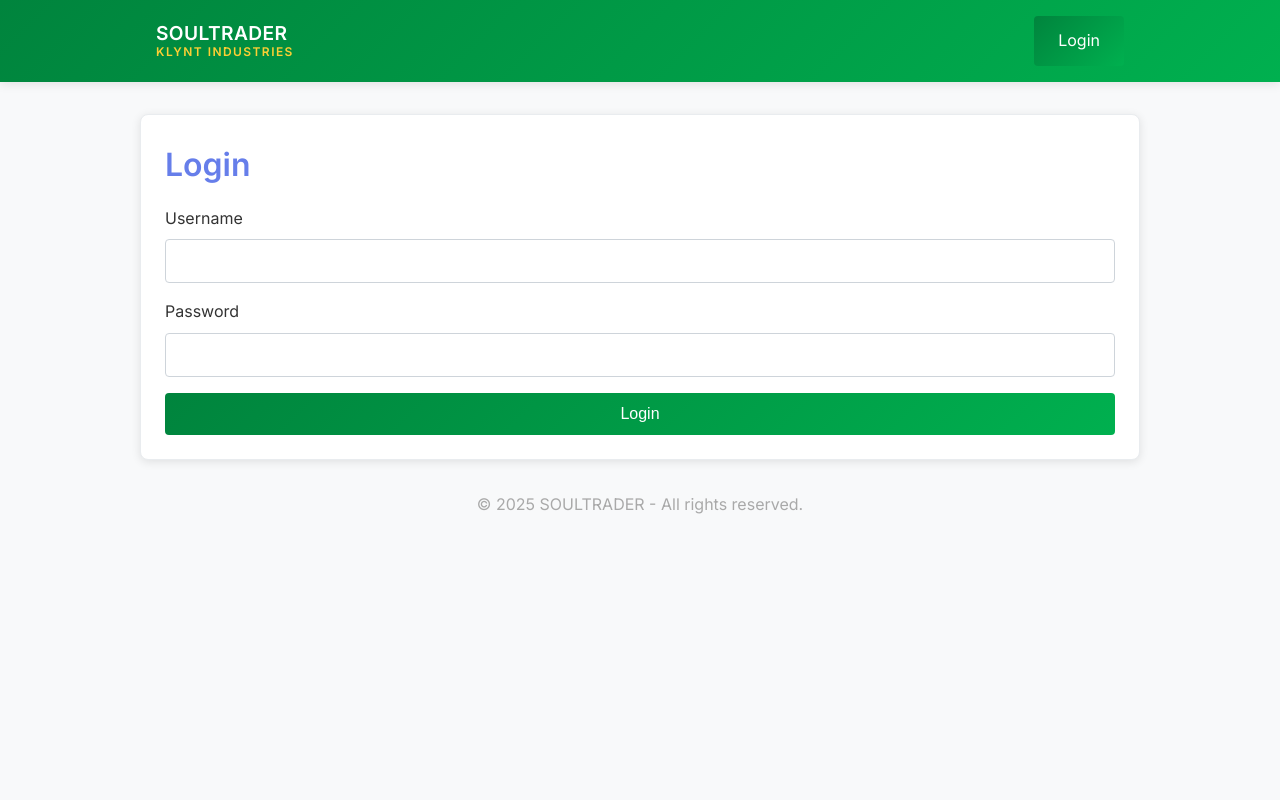
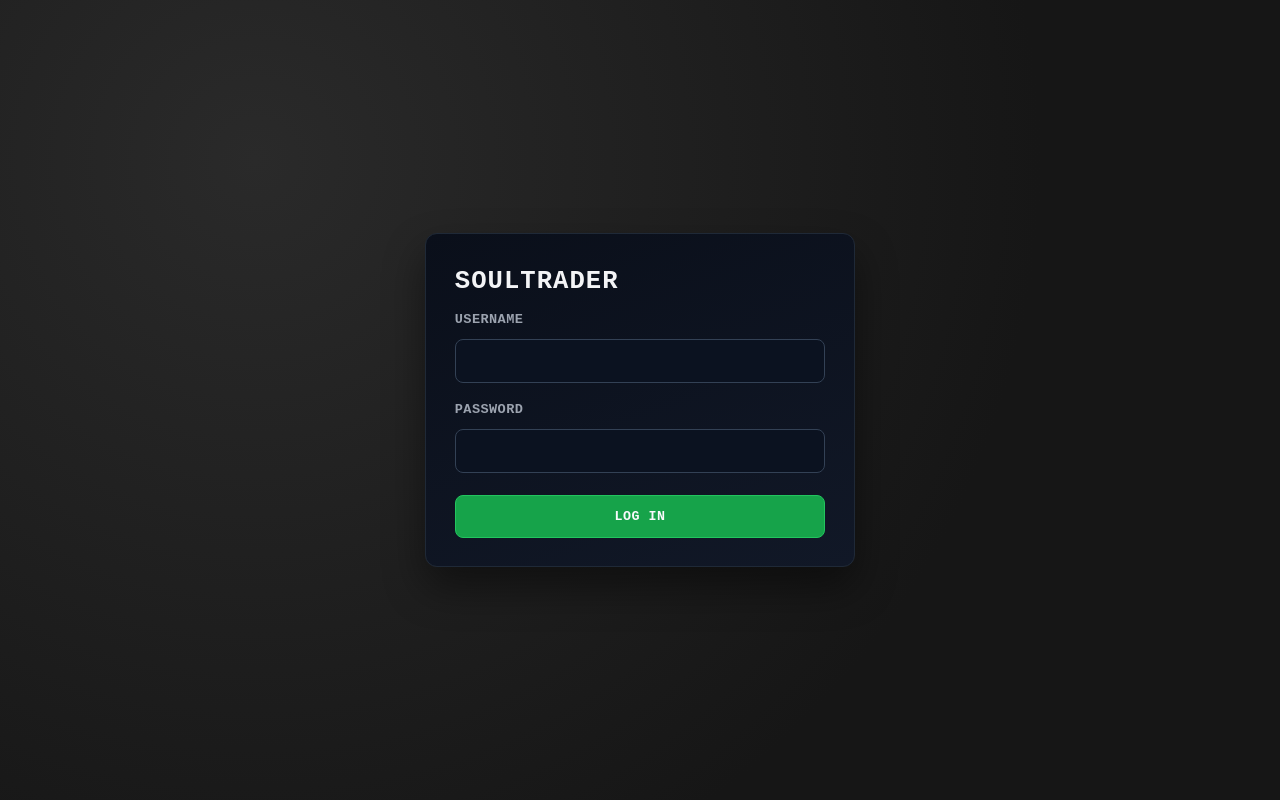
Before and after one commit to davemccarthy/SoulTrader, a Django app: page /login/ in a window 1280 px wide. Run offline with Django 5.2, Linux system fonts and the light colour scheme.

Commit message:
Revamp login into a standalone dark terminal-style screen.
Hide shared page chrome on login and update the footer year to 2026.

Co-authored-by: Cursor <cursoragent@cursor.com>

```diff
--- a/core/templates/core/base.html
+++ b/core/templates/core/base.html
@@ -1528,7 +1528,7 @@
     </main>
 
     <footer class="footer">
-        <p>&copy; 2025 SOULTRADER - All rights reserved.</p>
+        <p>&copy; 2026 SOULTRADER - All rights reserved.</p>
     </footer>
 
     <!-- Holdings History Renderer (shared by holdings and trades pages) -->
--- a/core/templates/core/login.html
+++ b/core/templates/core/login.html
@@ -3,8 +3,104 @@
 {% block title %}Login - SOULTRADER{% endblock %}
 
 {% block content %}
-<div class="card">
-    <h1 style="color: #667eea; margin-bottom: 1rem;">Login</h1>
+<style>
+    body {
+        background: radial-gradient(circle at 20% 20%, #2a2a2a 0%, #161616 65%);
+    }
+
+    .header,
+    .portfolio-widget,
+    .ticker-container,
+    .footer {
+        display: none;
+    }
+
+    .main-content {
+        max-width: 100%;
+        margin: 0;
+        padding: 0;
+    }
+
+    .login-shell {
+        min-height: 100vh;
+        display: flex;
+        align-items: center;
+        justify-content: center;
+        padding: 2rem 1rem;
+    }
+
+    .login-card {
+        width: 100%;
+        max-width: 430px;
+        background: linear-gradient(160deg, #0a0f1a 0%, #111827 100%);
+        border: 1px solid #1f2937;
+        border-radius: 12px;
+        padding: 1.8rem;
+        box-shadow: 0 20px 40px rgba(0, 0, 0, 0.45);
+        color: #e5e7eb;
+        font-family: "Courier New", Courier, monospace;
+    }
+
+    .login-title {
+        margin: 0 0 0.35rem 0;
+        font-size: 1.6rem;
+        letter-spacing: 0.04em;
+        color: #f3f4f6;
+    }
+
+    .login-card .form-group {
+        margin-bottom: 1rem;
+    }
+
+    .login-card .form-group label {
+        color: #9ca3af;
+        font-weight: 600;
+        letter-spacing: 0.03em;
+        font-size: 0.85rem;
+        text-transform: uppercase;
+    }
+
+    .login-card .form-group input {
+        width: 100%;
+        background: #0b1220;
+        border: 1px solid #334155;
+        color: #f9fafb;
+        border-radius: 8px;
+        padding: 0.75rem 0.85rem;
+        font-family: "Courier New", Courier, monospace;
+    }
+
+    .login-card .form-group input:focus {
+        outline: none;
+        border-color: #22c55e;
+        box-shadow: 0 0 0 2px rgba(34, 197, 94, 0.22);
+    }
+
+    .login-btn {
+        width: 100%;
+        margin-top: 0.4rem;
+        border: 1px solid #22c55e;
+        background: #16a34a;
+        color: #f8fafc;
+        border-radius: 8px;
+        padding: 0.8rem 1rem;
+        cursor: pointer;
+        font-weight: 700;
+        letter-spacing: 0.04em;
+        text-transform: uppercase;
+        font-family: "Courier New", Courier, monospace;
+        transition: background 0.2s ease, transform 0.15s ease;
+    }
+
+    .login-btn:hover {
+        background: #15803d;
+        transform: translateY(-1px);
+    }
+</style>
+
+<div class="login-shell">
+    <div class="login-card">
+        <h1 class="login-title">SOULTRADER</h1>
 
         <form method="post">
             {% csrf_token %}
@@ -19,7 +115,8 @@
                 <input type="password" id="password" name="password" required>
             </div>
 
-        <button type="submit" class="btn" style="width: 100%;">Login</button>
+            <button type="submit" class="login-btn">Log In</button>
         </form>
     </div>
+</div>
 {% endblock %}
```
Lines whose indentation alone changed are shown as unchanged.
